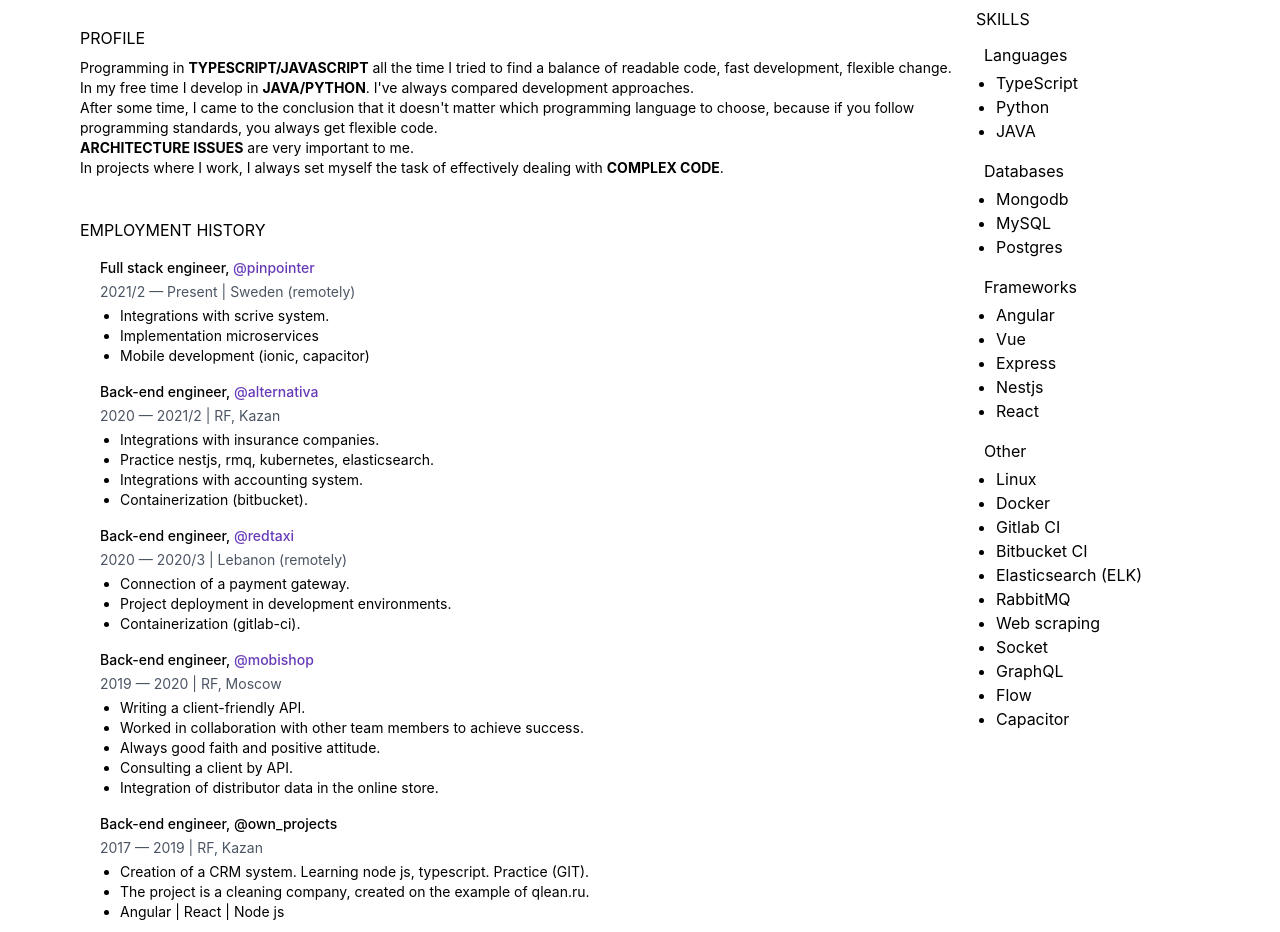
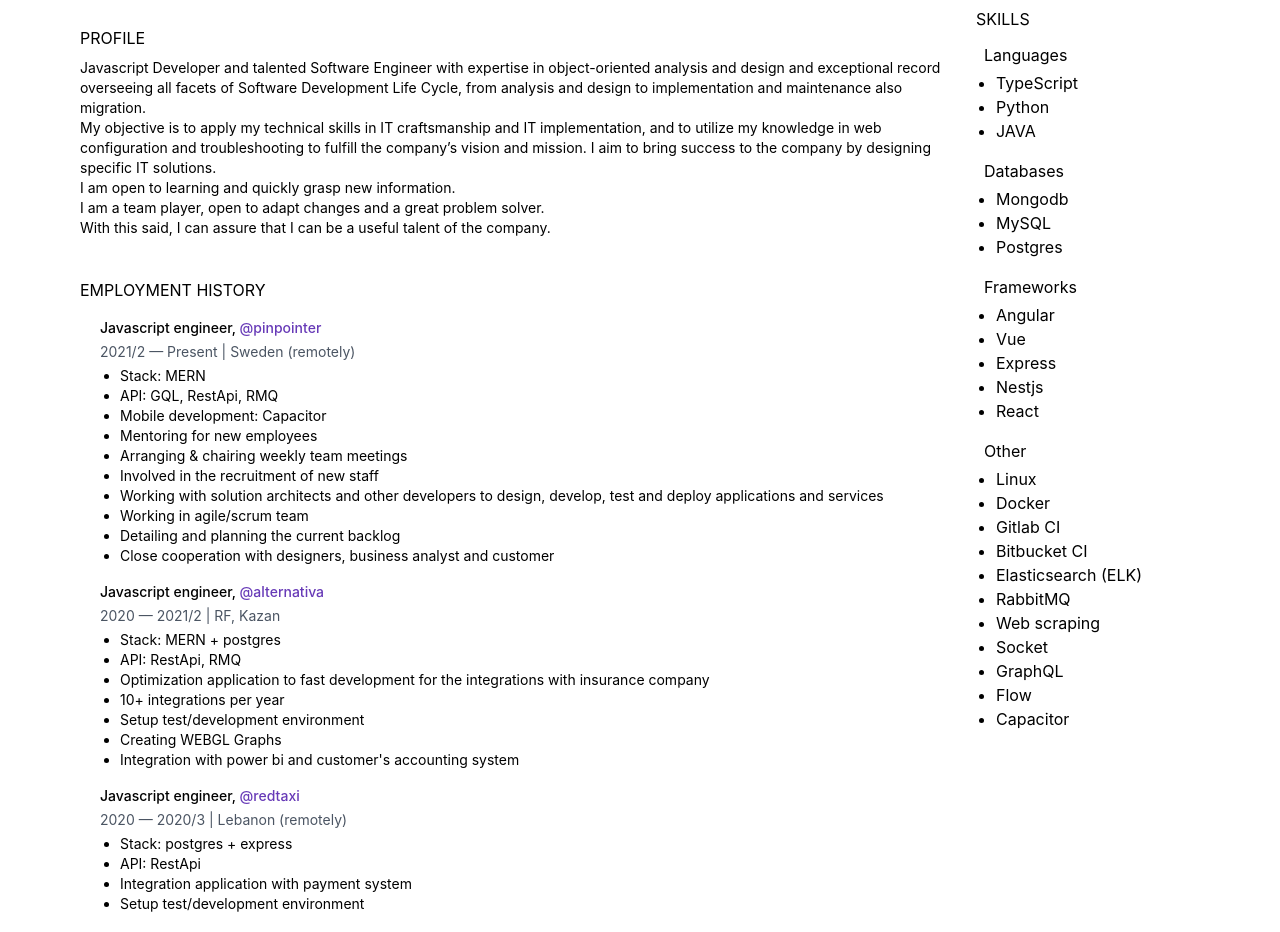
Before and after one commit to KhalitovAdel/khalitovadel.github.io, a React (Create React App) app in the folder web/: page /#/ in a window 1280 px wide. Shown: the part 137-1069 px from the top of the page. Built offline with nearby package versions, Linux system fonts and the light colour scheme.

Commit message:
fix history

```diff
--- a/web/src/bio/Bio.tsx
+++ b/web/src/bio/Bio.tsx
@@ -121,7 +121,7 @@
                             />
                             <div className="sm:col-span-2 md:col-span-4 flex flex-col justify-center">
                                 <h1 className="text-firm text-2xl font-bold">{process.env.REACT_APP_SELF_FULLNAME}</h1>
-                                <p className="text-xl font-medium">Back-end engineer</p>
+                                <p className="text-xl font-medium">Javascript engineer</p>
                                 <p className="font-medium text-sm">
                                     contact me:{' '}
                                     <a className="text-firm font-bold" href={'mailto:'.concat(process.env.REACT_APP_SELF_MAIL || '')}>
--- a/web/src/bio/constants/Bio.constants.ts
+++ b/web/src/bio/constants/Bio.constants.ts
@@ -3,73 +3,99 @@
 export const data: IBioData = {
     profile: {
         descriptions: [
-            `Programming in <b>${'typescript/javascript'.toUpperCase()}</b> all the time I tried to find a balance of readable code, fast development, flexible change.`,
-            `In my free time I develop in <b>${'JAVA/Python'.toUpperCase()}</b>. I've always compared development approaches.`,
-            "After some time, I came to the conclusion that it doesn't matter which programming language to choose, because if you follow programming standards, you always get flexible code.",
-            `<b>${'Architecture issues'.toUpperCase()}</b> are very important to me.`,
-            `In projects where I work, I always set myself the task of effectively dealing with <b>${'complex code'.toUpperCase()}</b>.`,
+            `Javascript Developer and talented Software Engineer with expertise in ` +
+                `object-oriented analysis and design and exceptional record overseeing ` +
+                `all facets of Software Development Life Cycle, from analysis and design ` +
+                `to implementation and maintenance also migration.`,
+            `My objective is to apply my technical skills in IT craftsmanship and IT ` +
+                `implementation, and to utilize my knowledge in web configuration and ` +
+                `troubleshooting to fulfill the company’s vision and mission. I aim to bring ` +
+                `success to the company by designing specific IT solutions.`,
+            'I am open to learning and quickly grasp new information.',
+            'I am a team player, open to adapt changes and a great problem solver.',
+            'With this said, I can assure that I can be a useful talent of the company.',
         ],
     },
     history: [
         {
             entity: '@pinpointer',
             link: 'https://www.pinpointer.se',
-            state: 'full stack engineer',
+            state: 'javascript engineer',
             period_start: '2021/2',
             period_end: '',
             region: 'Sweden (remotely)',
-            todo: ['Integrations with scrive system.', 'Implementation microservices', 'Mobile development (ionic, capacitor)'],
+            todo: [
+                'Stack: MERN',
+                'API: GQL, RestApi, RMQ',
+                'Mobile development: Capacitor',
+                'Mentoring for new employees',
+                'Arranging & chairing weekly team meetings',
+                'Involved in the recruitment of new staff',
+                'Working with solution architects and other developers to design, develop, test and deploy applications and services',
+                'Working in agile/scrum team',
+                'Detailing and planning the current backlog',
+                'Close cooperation with designers, business analyst and customer',
+            ],
         },
         {
             entity: '@alternativa',
             link: 'https://agenta.online/',
-            state: 'back-end engineer',
+            state: 'javascript engineer',
             period_start: '2020',
             period_end: '2021/2',
             region: 'RF, Kazan',
             todo: [
-                'Integrations with insurance companies.',
-                'Practice nestjs, rmq, kubernetes, elasticsearch.',
-                'Integrations with accounting system.',
-                'Containerization (bitbucket).',
+                'Stack: MERN + postgres',
+                'API: RestApi, RMQ',
+                'Optimization application to fast development for the integrations with insurance company',
+                '10+ integrations per year',
+                'Setup test/development environment',
+                'Creating WEBGL Graphs',
+                "Integration with power bi and customer's accounting system",
             ],
         },
         {
             entity: '@redtaxi',
             link: 'https://www.linkedin.com/company/redtaxilb/about/',
-            state: 'back-end engineer',
+            state: 'javascript engineer',
             period_start: '2020',
             period_end: '2020/3',
             region: 'Lebanon (remotely)',
-            todo: ['Connection of a payment gateway.', 'Project deployment in development environments.', 'Containerization (gitlab-ci).'],
+            todo: ['Stack: postgres + express', 'API: RestApi', 'Integration application with payment system', 'Setup test/development environment'],
         },
         {
             entity: '@mobishop',
             link: 'https://www.linkedin.com/company/mobishop/about/',
-            state: 'back-end engineer',
+            state: 'javascript engineer',
             period_start: '2019',
             period_end: '2020',
             region: 'RF, Moscow',
             todo: [
-                'Writing a client-friendly API.',
-                'Worked in collaboration with other team members to achieve success.',
-                'Always good faith and positive attitude.',
-                'Consulting a client by API.',
-                'Integration of distributor data in the online store.',
+                'Stack: MEAN',
+                'API: RestApi',
+                'Mentoring for new employees',
+                "Creating of endpoints adapted for the customer's systems for the current API",
+                'Optimization shop performance',
+                'Optimization database performance',
             ],
         },
         {
-            entity: '@own_projects',
-            link: '',
-            state: 'back-end engineer',
-            period_start: '2017',
+            entity: '@cleanup',
+            link: 'https://cleanup.one',
+            state: 'javascript engineer',
+            period_start: '2018',
             period_end: '2019',
             region: 'RF, Kazan',
-            todo: [
-                'Creation of a CRM system. Learning node js, typescript. Practice (GIT).',
-                'The project is a cleaning company, created on the example of qlean.ru.',
-                'Angular | React | Node js',
-            ],
+            todo: ['Stack: bootstrap + express', 'API: RestApi', 'Development application for customer needs', 'Close cooperation with the marketing department'],
+        },
+        {
+            entity: '@freelance',
+            link: '',
+            state: 'javascript engineer',
+            period_start: '2017',
+            period_end: '2018',
+            region: 'RF, Kazan',
+            todo: ['Creating of a CRM system', 'Scraping of information from the web sites', 'Creating of a plain web sites', 'Creating reports from the database'],
         },
     ],
     skills: {
@@ -96,5 +122,9 @@
             title: 'GOF & GRASP',
             link: 'https://www.icloud.com/iclouddrive/0KU6Ub8JDVOESk3dyNXskmXfg#gof_grasp',
         },
+        {
+            title: 'Enterprise Patterns',
+            link: 'https://www.icloud.com/iclouddrive/005qATrj3omHA15DKIUibB-zw#ep',
+        },
     ],
 };
```
Also changed, not shown: 1 other file (tests, documents, lock files or other folders).
